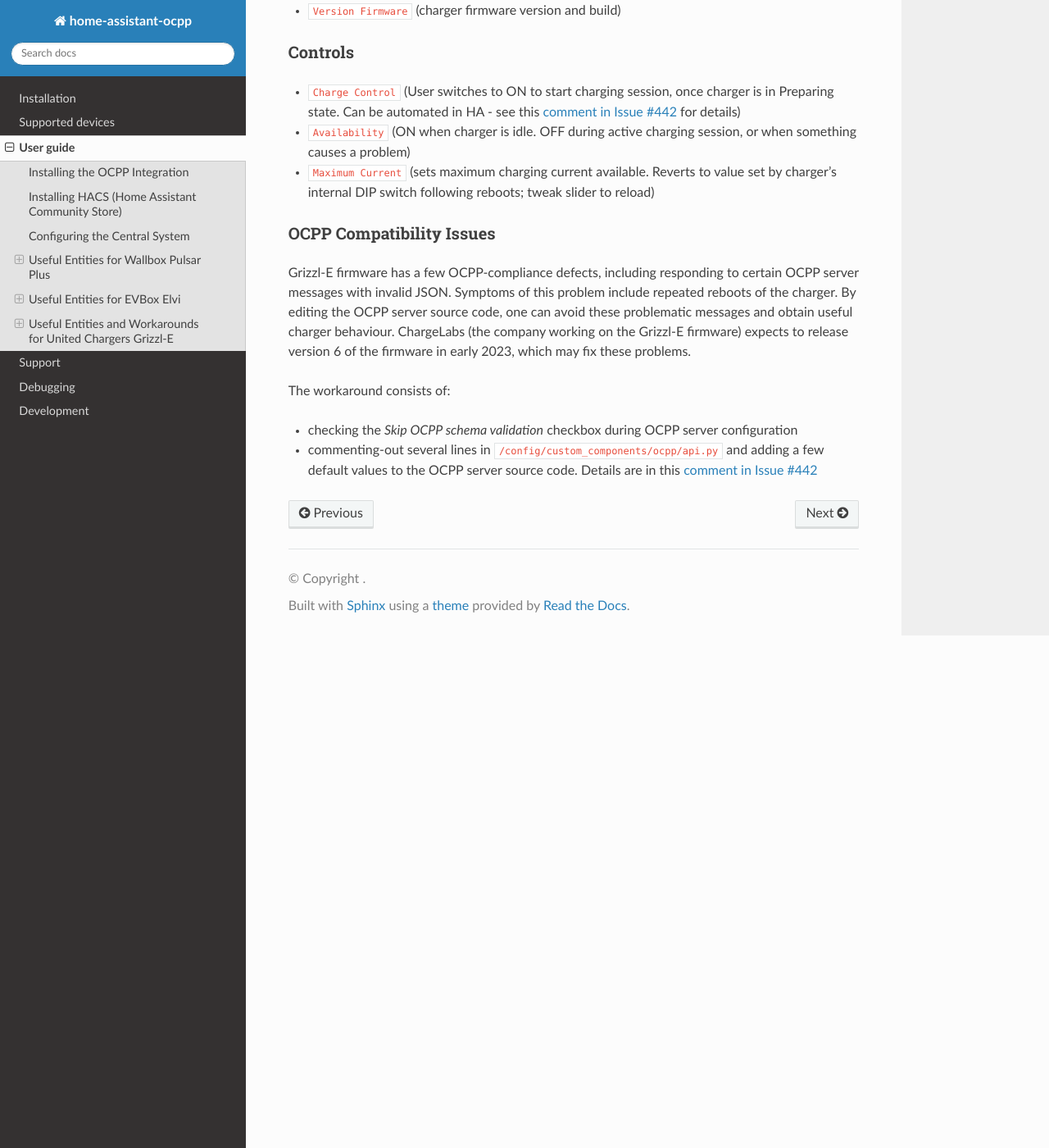
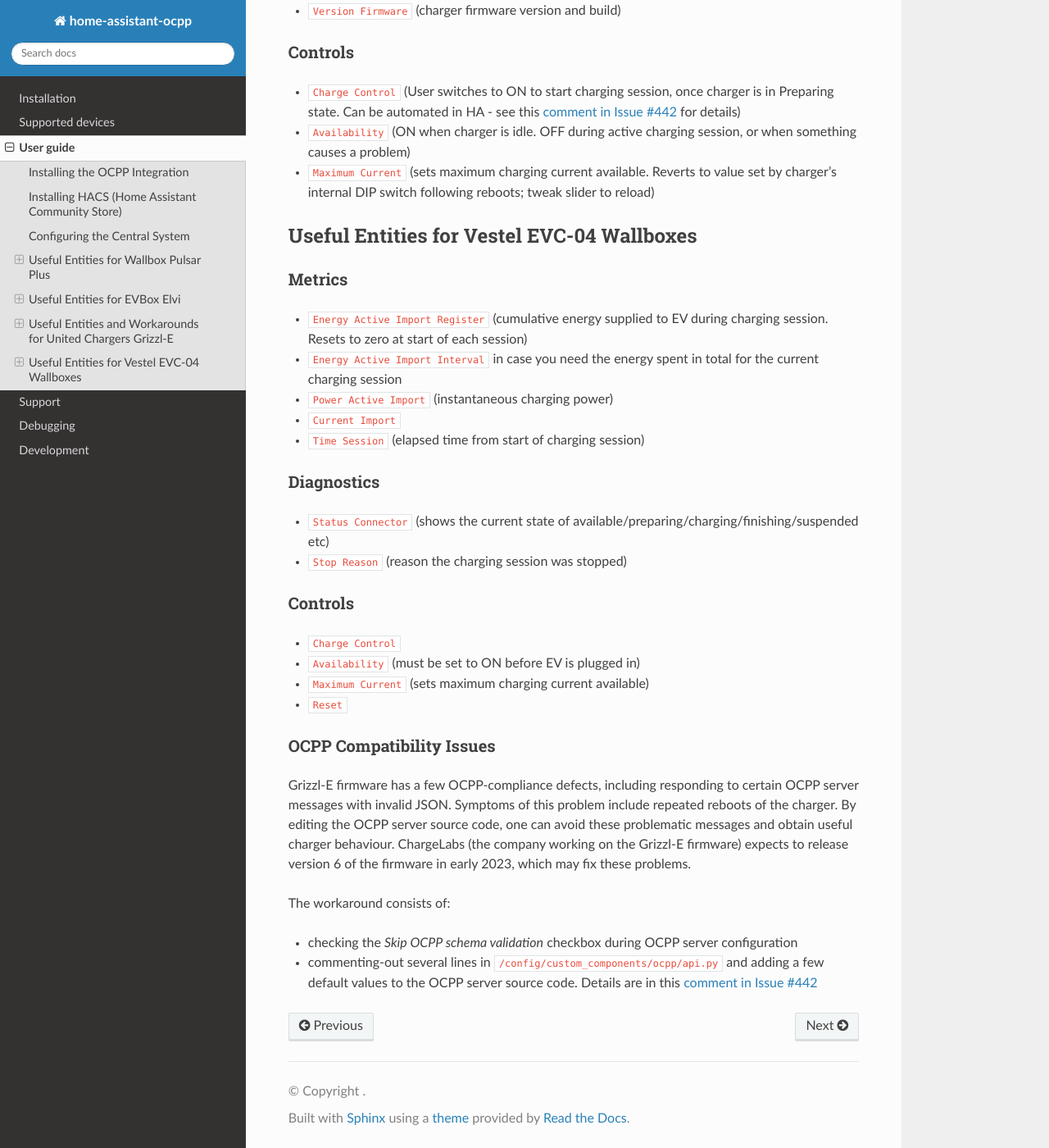
Before and after one commit to lbbrhzn/ocpp, a Sphinx documentation site: the page built from docs/user-guide.md, in a window 1280 px wide and 1400 px high, scrolled down 3530 px. Shown: the whole window at 82% size. Built offline with Sphinx 7.4.7 and the Read the Docs theme 2.0.0, drawn with Linux system fonts in a browser that asks for light colours.

Commit message:
Add Recommendation for Vestel EVC-04 Wallboxes
Added the most important entitites working with the Vestel EVC-04 Series

```diff
--- a/docs/user-guide.md
+++ b/docs/user-guide.md
@@ -90,6 +90,28 @@
 * `Availability` (ON when charger is idle. OFF during active charging session, or when something causes a problem)
 * `Maximum Current` (sets maximum charging current available. Reverts to value set by charger's internal DIP switch following reboots; tweak slider to reload)
 
+## Useful Entities for Vestel EVC-04 Wallboxes
+
+### Metrics
+
+* `Energy Active Import Register` (cumulative energy supplied to EV during charging session. Resets to zero at start of each session)
+* `Energy Active Import Interval` in case you need the energy spent in total for the current charging session
+* `Power Active Import` (instantaneous charging power)
+* `Current Import`
+* `Time Session` (elapsed time from start of charging session)
+
+### Diagnostics
+
+* `Status Connector` (shows the current state of available/preparing/charging/finishing/suspended etc)
+* `Stop Reason` (reason the charging session was stopped)
+
+### Controls
+
+* `Charge Control`
+* `Availability` (must be set to ON before EV is plugged in)
+* `Maximum Current` (sets maximum charging current available)
+* `Reset`
+
 ### OCPP Compatibility Issues
 
 Grizzl-E firmware has a few OCPP-compliance defects, including responding to certain OCPP server messages with invalid JSON. Symptoms of this problem include repeated reboots of the charger. By editing the OCPP server source code, one can avoid these problematic messages and obtain useful charger behaviour. ChargeLabs (the company working on the Grizzl-E firmware) expects to release version 6 of the firmware in early 2023, which may fix these problems.
```
